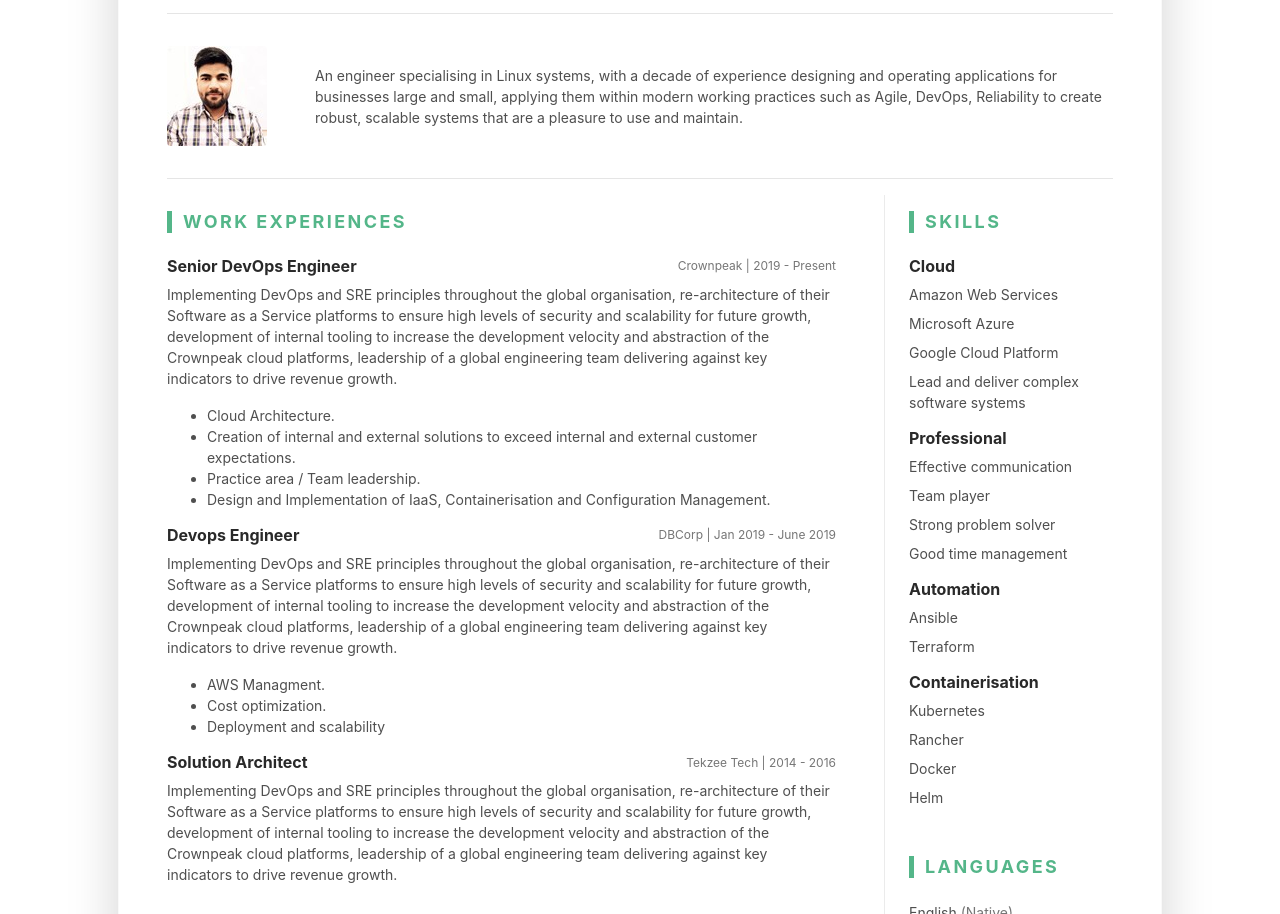
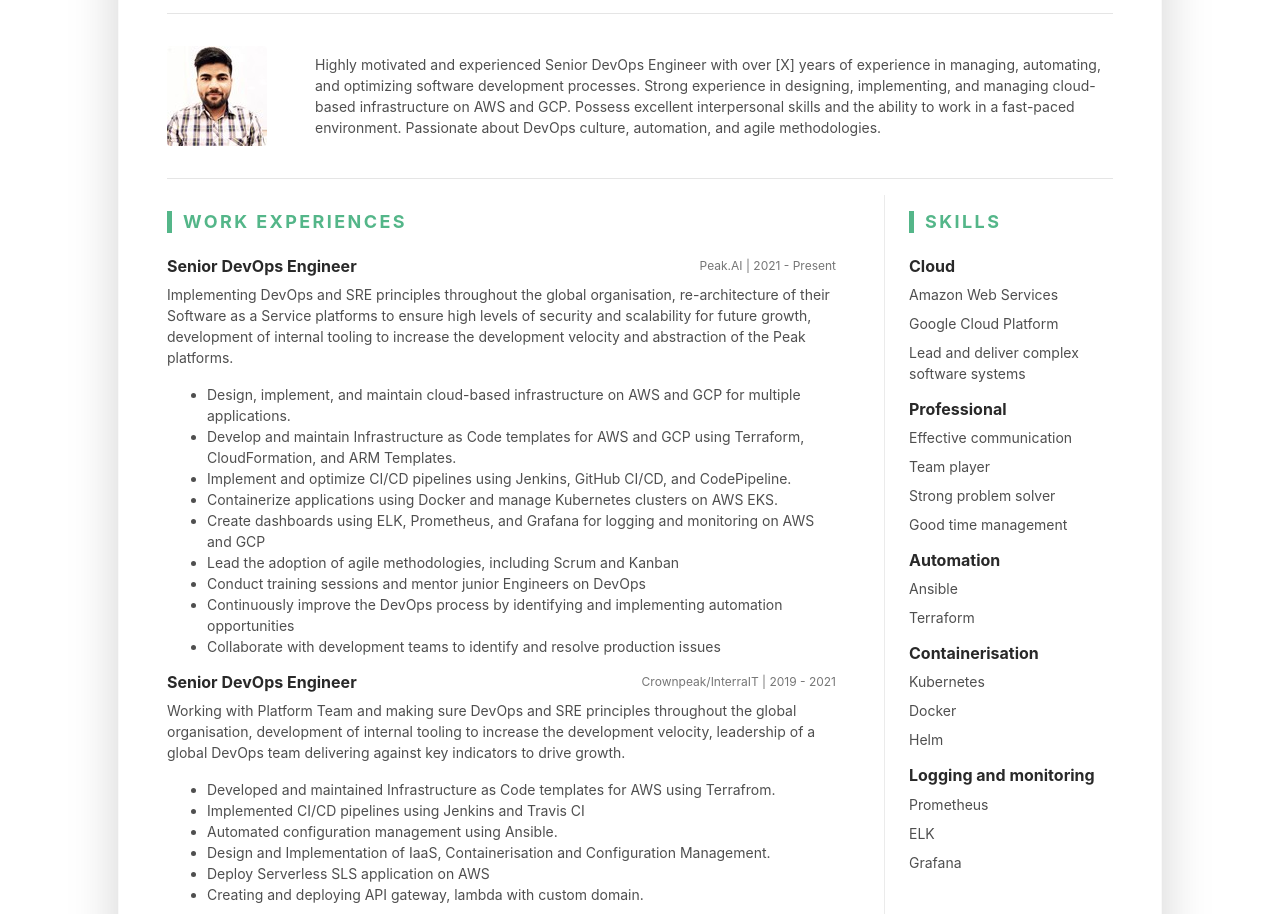
Before and after one commit to abaghel/abaghel.github.io, a plain HTML site: page index.html in a window 1280 px wide. Shown: the part 196-1110 px from the top of the page. Drawn offline with Linux system fonts and the light colour scheme.

Commit message:
New update

```diff
--- a/index.html
+++ b/index.html
@@ -38,8 +38,8 @@
 							<ul class="list-unstyled mb-0">
 								<li class="mb-2"><i class="fas fa-phone-square fa-fw fa-lg mr-2 "></i><a class="resume-link" href="tel:9977358263">+91 9977358263</a></li>
 								<li class="mb-2"><i class="fas fa-envelope-square fa-fw fa-lg mr-2"></i><a class="resume-link" href="mailto:connectoaditya@gmail.com">connectoaditya@gmail.com</a></li>
-								<li class="mb-2"><i class="fas fa-globe fa-fw fa-lg mr-2"></i><a class="resume-link" href="#">www_still comming</a></li>
-								<li class="mb-0"><i class="fas fa-map-marker-alt fa-fw fa-lg mr-2"></i>Noida India</li>
+								<li class="mb-2"><i class="fas fa-globe fa-fw fa-lg mr-2"></i><a class="resume-link" href="#">https://abaghel.github.io/</a></li>
+								<li class="mb-0"><i class="fas fa-map-marker-alt fa-fw fa-lg mr-2"></i>Pune India</li>
 							</ul>
 						</div><!--//resume-contact-->
 					</div><!--//row-->
@@ -50,7 +50,7 @@
 					<div class="media flex-column flex-md-row align-items-center">
 						<img class="resume-profile-image mb-3 mb-md-0 mr-md-5 ml-md-0 rounded mx-auto" src="assets/images/resume-profile.png" alt="image">
 						<div class="media-body text-left">
-							<p class="mb-0">An engineer specialising in Linux systems, with a decade of experience designing and operating applications for businesses large and small, applying them within modern working practices such as Agile, DevOps, Reliability to create robust, scalable systems that are a pleasure to use and maintain. </p>
+							<p class="mb-0"> Highly motivated and experienced Senior DevOps Engineer with over [X] years of experience in managing, automating, and optimizing software development processes. Strong experience in designing, implementing, and managing cloud-based infrastructure on AWS and GCP. Possess excellent interpersonal skills and the ability to work in a fast-paced environment. Passionate about DevOps culture, automation, and agile methodologies. </p>
 						</div><!--//media-body-->
 					</div>
 				</div><!--//resume-intro-->
@@ -63,16 +63,40 @@
 								<div class="item mb-3">
 									<div class="item-heading row align-items-center mb-2">
 										<h4 class="item-title col-12 col-md-6 col-lg-8 mb-2 mb-md-0"> Senior DevOps Engineer</h4>
-										<div class="item-meta col-12 col-md-6 col-lg-4 text-muted text-left text-md-right">Crownpeak | 2019 - Present</div>
+										<div class="item-meta col-12 col-md-6 col-lg-4 text-muted text-left text-md-right">Peak.AI | 2021 - Present</div>
 
 									</div>
 									<div class="item-content">
-										<p>Implementing DevOps and SRE principles throughout the global organisation, re-architecture of their Software as a Service platforms to ensure high levels of security and scalability for future growth, development of internal tooling to increase the development velocity and abstraction of the Crownpeak cloud platforms, leadership of a global engineering team delivering against key indicators to drive revenue growth.</p>
+										<p>Implementing DevOps and SRE principles throughout the global organisation, re-architecture of their Software as a Service platforms to ensure high levels of security and scalability for future growth, development of internal tooling to increase the development velocity and abstraction of the Peak platforms.</p>
 										<ul class="resume-list">
-											<li>Cloud Architecture.</li>
-											<li>Creation of internal and external solutions to exceed internal and external customer expectations.</li>
-											<li>Practice area / Team leadership.</li>
+											<li>Design, implement, and maintain cloud-based infrastructure on AWS and GCP for multiple applications.</li>
+											<li>Develop and maintain Infrastructure as Code templates for AWS and GCP using Terraform, CloudFormation, and ARM Templates.</li>
+											<li>Implement and optimize CI/CD pipelines using Jenkins, GitHub CI/CD, and CodePipeline.</li>
+											<li>Containerize applications using Docker and manage Kubernetes clusters on AWS EKS.</li>
+											<li>Create dashboards using ELK, Prometheus, and Grafana for logging and monitoring on AWS and GCP</li>
+											<li>Lead the adoption of agile methodologies, including Scrum and Kanban</li>
+											<li>Conduct training sessions and mentor junior Engineers on DevOps</li>
+											<li>Continuously improve the DevOps process by identifying and implementing automation opportunities</li>
+											<li>Collaborate with development teams to identify and resolve production issues</li>
+
+										</ul>
+									</div>
+								</div><!--//item-->
+								<div class="item mb-3">
+									<div class="item-heading row align-items-center mb-2">
+										<h4 class="item-title col-12 col-md-6 col-lg-8 mb-2 mb-md-0"> Senior DevOps Engineer</h4>
+										<div class="item-meta col-12 col-md-6 col-lg-4 text-muted text-left text-md-right">Crownpeak/InterraIT | 2019 - 2021</div>
+
+									</div>
+									<div class="item-content">
+										<p>Working with Platform Team and making sure DevOps and SRE principles throughout the global organisation, development of internal tooling to increase the development velocity, leadership of a global DevOps team delivering against key indicators to drive growth.</p>
+										<ul class="resume-list">
+											<li>Developed and maintained Infrastructure as Code templates for AWS using Terrafrom.</li>
+											<li>Implemented CI/CD pipelines using Jenkins and Travis CI</li>
+											<li>Automated configuration management using Ansible.</li>
 											<li>Design and Implementation of IaaS, Containerisation and Configuration Management.</li>
+											<li>Deploy Serverless SLS application on AWS</li>
+											<li>Creating and deploying API gateway, lambda with custom domain.</li>
 										</ul>
 									</div>
 								</div><!--//item-->
@@ -83,7 +107,7 @@
 
 									</div>
 									<div class="item-content">
-										<p>Implementing DevOps and SRE principles throughout the global organisation, re-architecture of their Software as a Service platforms to ensure high levels of security and scalability for future growth, development of internal tooling to increase the development velocity and abstraction of the Crownpeak cloud platforms, leadership of a global engineering team delivering against key indicators to drive revenue growth.</p>
+										<p>Working with App development team to ensure high availability of app and dashboards to customers in high volume events.</p>
 										<ul class="resume-list">
 											<li>AWS Managment.</li>
 											<li>Cost optimization.</li>
@@ -93,49 +117,27 @@
 								</div><!--//item-->
 								<div class="item mb-3">
 									<div class="item-heading row align-items-center mb-2">
-										<h4 class="item-title col-12 col-md-6 col-lg-8 mb-2 mb-md-0">Solution Architect</h4>
-										<div class="item-meta col-12 col-md-6 col-lg-4 text-muted text-left text-md-right">Tekzee Tech | 2014 - 2016</div>
+										<h4 class="item-title col-12 col-md-6 col-lg-8 mb-2 mb-md-0">Cloud Solution Architect</h4>
+										<div class="item-meta col-12 col-md-6 col-lg-4 text-muted text-left text-md-right">Tekzee Technology  | 2014 - 2016</div>
 
 									</div>
 									<div class="item-content">
-										<p>Implementing DevOps and SRE principles throughout the global organisation, re-architecture of their Software as a Service platforms to ensure high levels of security and scalability for future growth, development of internal tooling to increase the development velocity and abstraction of the Crownpeak cloud platforms, leadership of a global engineering team delivering against key indicators to drive revenue growth.</p>
+										<p>Working with Customer to start their cloud journey by suggesting them migration plans, cloud-based app Architecture, Cost optimization.</p>
+										<ul class="resume-list">
+											<li>Managing Ondoor infrastructure with AWS services..</li>
+											<li>Estimating AWS usage costs and identifying operational cost control mechanisms.</li>
+											<li>Setup Bitbuket pipline to deploy on AWS </li>
+											<li>Setup ELB and Cloudfront for better performance and Fault Tolerance</li>
+											<li>Managing zimbra collaboration server for over 4500 account.</li>
+											<li>Cloud Architecture planning</li>
+											<li>Metting clients and working with them for cloud-foucsed approch.</li>
+										</ul>
 									</div>
 								</div><!--//item-->
-								<!-- <div class="item">
-									<div class="item-heading row align-items-center mb-2">
-										<h4 class="item-title col-12 col-md-6 col-lg-8 mb-2 mb-md-0">Senior Developer</h4>
-										<div class="item-meta col-12 col-md-6 col-lg-4 text-muted text-left text-md-right">Uber | 2013 - 2014</div>
-
-									</div>
-									<div class="item-content">
-										<p>Role description goes here ipsum dolor sit amet, consectetuer adipiscing elit. Aenean commodo ligula eget dolor. Aenean massa. Cum sociis natoque penatibus. </p>
-									</div>
-								</div> remove this also --><!--//item-->
-								<!-- <div class="item">
-									<div class="item-heading row align-items-center mb-2">
-										<h4 class="item-title col-12 col-md-6 col-lg-8 mb-2 mb-md-0">Backend Developer</h4>
-										<div class="item-meta col-12 col-md-6 col-lg-4 text-muted text-left text-md-right">Amazon | 2014 - 2016</div>
-
-									</div>
-									<div class="item-content">
-										<p>Role description goes here ipsum dolor sit amet, consectetuer adipiscing elit. Aenean commodo ligula eget dolor. Aenean massa. Cum sociis natoque penatibus et magnis dis parturient montes, nascetur ridiculus mus.</p>
-									</div>
-								</div> remove this also --><!--//item-->
-								<!-- <div class="item">
-									<div class="item-heading row align-items-center mb-2">
-										<h4 class="item-title col-12 col-md-6 col-lg-8 mb-2 mb-md-0">Frontend Developer</h4>
-										<div class="item-meta col-12 col-md-6 col-lg-4 text-muted text-left text-md-right">Startup | 2013 - 2014</div>
-
-									</div>
-									<div class="item-content">
-										<p>Role description goes here ipsum dolor sit amet, consectetuer adipiscing elit. Aenean commodo ligula eget dolor. Aenean massa. Cum sociis natoque penatibus. </p>
-									</div>
-								</div> remove this also--><!--//item-->
-
 							</section><!--//work-section-->
 
 
-							<section class="project-section py-3">
+							<!-- <section class="project-section py-3">
 								<h3 class="text-uppercase resume-section-heading mb-4">Projects</h3>
 								<div class="item mb-3">
 									<div class="item-heading row align-items-center mb-2">
@@ -148,7 +150,7 @@
 
 
 									</div>
-								</div><!--//item-->
+								</div>//item -->
 								<!-- <div class="item">
 									<div class="item-heading row align-items-center mb-2">
 										<h4 class="item-title col-12 col-md-6 col-lg-8 mb-2 mb-md-0">Project Sed Fringilla</h4>
@@ -180,9 +182,8 @@
 									<h4 class="item-title">Cloud</h4>
 									<ul class="list-unstyled resume-skills-list">
 										<li class="mb-2">Amazon Web Services</li>
-										<li class="mb-2">Microsoft Azure<li>
-											<li class="mb-2">Google Cloud Platform</li>
-											<li>Lead and deliver complex software systems</li>
+										<li class="mb-2">Google Cloud Platform</li>
+										<li>Lead and deliver complex software systems</li>
 										</ul>
 									</div><!--//item-->
 									<div class="item">
@@ -205,12 +206,21 @@
 									<h4 class="item-title">Containerisation</h4>
 									<ul class="list-unstyled resume-skills-list">
 										<li class="mb-2">Kubernetes</li>
-										<li class="mb-2">Rancher<li>
 											<li class="mb-2">Docker<li>
 											<li class="mb-2">Helm<li>
 
 										</ul>
 									</div><!--//item-->
+									<div class="item">
+										<h4 class="item-title">Logging and monitoring </h4>
+										<ul class="list-unstyled resume-skills-list">
+											<li class="mb-2">Prometheus</li>
+												<li class="mb-2">ELK<li>
+												<li class="mb-2">Grafana<li>
+
+											</ul>
+										</div><!--//item-->
+
 									</section><!--//skills-section-->
 									<!-- <section class="education-section py-3">
 										<h3 class="text-uppercase resume-section-heading mb-4">Programming</h3>
```
